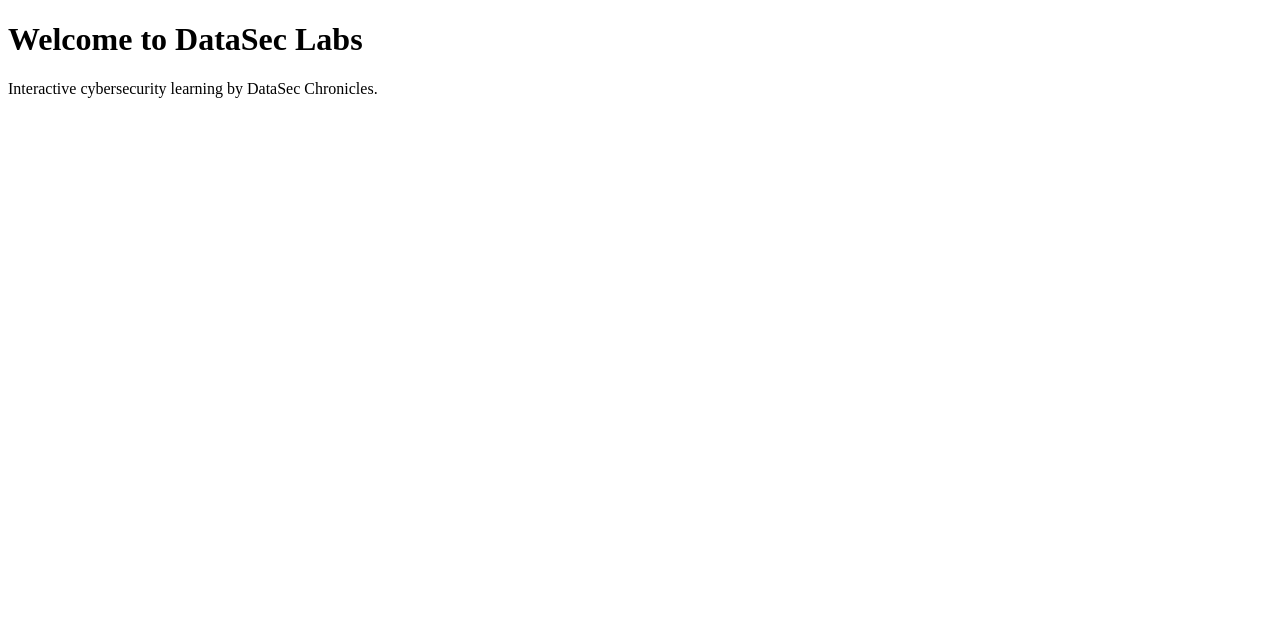
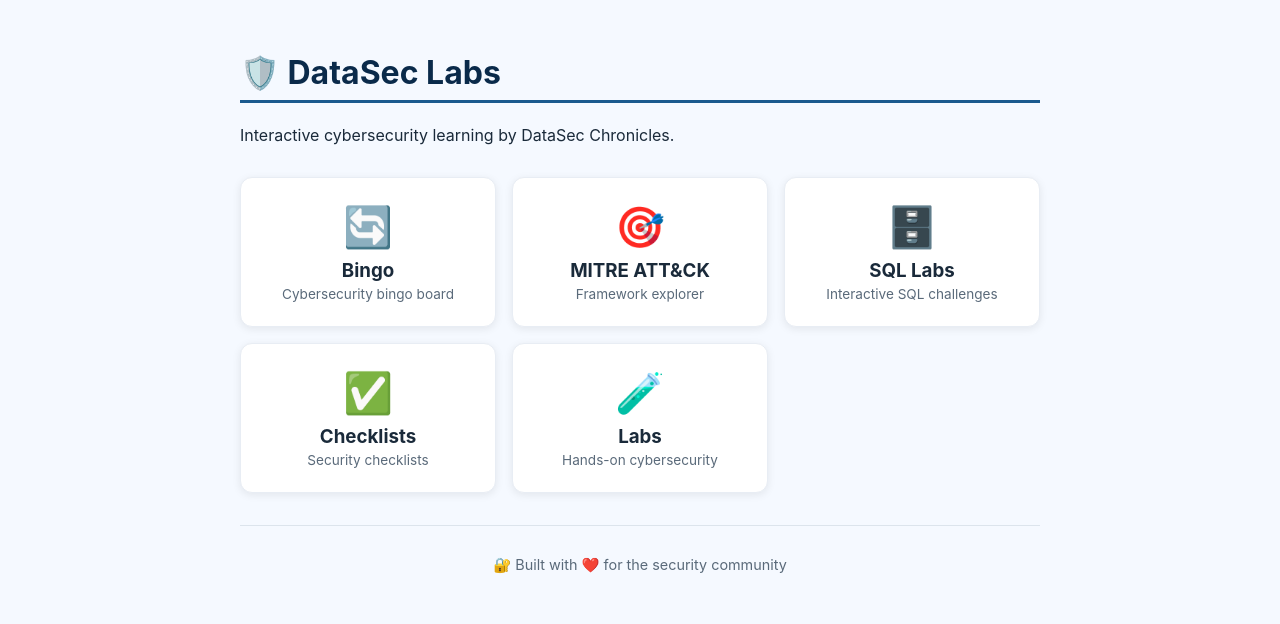
Before and after one commit to Tash925/datasec-labs, a plain HTML site: page index.html in a window 1280 px wide. Drawn offline with Linux system fonts and the light colour scheme.

Commit message:
Add navigation hub to index.html

```diff
--- a/index.html
+++ b/index.html
@@ -1,15 +1,98 @@
-<!-- rebuild -->
 <!DOCTYPE html>
 <html>
 <head>
-<title>DataSec Labs</title>
+    <title>DataSec Labs</title>
+    <style>
+        body {
+            font-family: -apple-system, BlinkMacSystemFont, 'Segoe UI', Roboto, sans-serif;
+            max-width: 800px;
+            margin: 0 auto;
+            padding: 2rem;
+            background: #f5f9ff;
+            color: #1a2a3a;
+        }
+        h1 {
+            color: #0a2a4a;
+            border-bottom: 3px solid #1a5a8e;
+            padding-bottom: 0.5rem;
+        }
+        .grid {
+            display: grid;
+            grid-template-columns: repeat(auto-fit, minmax(200px, 1fr));
+            gap: 1rem;
+            margin: 2rem 0;
+        }
+        .card {
+            background: white;
+            padding: 1.5rem;
+            border-radius: 12px;
+            box-shadow: 0 2px 8px rgba(0,0,0,0.08);
+            text-align: center;
+            text-decoration: none;
+            color: #1a2a3a;
+            transition: transform 0.2s, box-shadow 0.2s;
+            border: 1px solid #e8edf4;
+        }
+        .card:hover {
+            transform: translateY(-4px);
+            box-shadow: 0 8px 24px rgba(0,0,0,0.12);
+        }
+        .card .icon {
+            font-size: 2.5rem;
+            margin-bottom: 0.5rem;
+        }
+        .card h3 {
+            margin: 0.5rem 0 0.25rem;
+        }
+        .card p {
+            font-size: 0.85rem;
+            color: #5a6a7a;
+            margin: 0;
+        }
+        .footer {
+            margin-top: 2rem;
+            padding-top: 1rem;
+            border-top: 1px solid #dce4ec;
+            text-align: center;
+            color: #5a6a7a;
+            font-size: 0.9rem;
+        }
+    </style>
 </head>
+<body>
+    <h1>🛡️ DataSec Labs</h1>
+    <p>Interactive cybersecurity learning by DataSec Chronicles.</p>
 
-<body>
+    <div class="grid">
+        <a href="bingo/" class="card">
+            <div class="icon">🔄</div>
+            <h3>Bingo</h3>
+            <p>Cybersecurity bingo board</p>
+        </a>
+        <a href="mitre/" class="card">
+            <div class="icon">🎯</div>
+            <h3>MITRE ATT&CK</h3>
+            <p>Framework explorer</p>
+        </a>
+        <a href="sql/" class="card">
+            <div class="icon">🗄️</div>
+            <h3>SQL Labs</h3>
+            <p>Interactive SQL challenges</p>
+        </a>
+        <a href="checklists/" class="card">
+            <div class="icon">✅</div>
+            <h3>Checklists</h3>
+            <p>Security checklists</p>
+        </a>
+        <a href="labs/" class="card">
+            <div class="icon">🧪</div>
+            <h3>Labs</h3>
+            <p>Hands-on cybersecurity</p>
+        </a>
+    </div>
 
-<h1>Welcome to DataSec Labs</h1>
-
-<p>Interactive cybersecurity learning by DataSec Chronicles.</p>
-
+    <div class="footer">
+        <p>🔐 Built with ❤️ for the security community</p>
+    </div>
 </body>
 </html>
```
